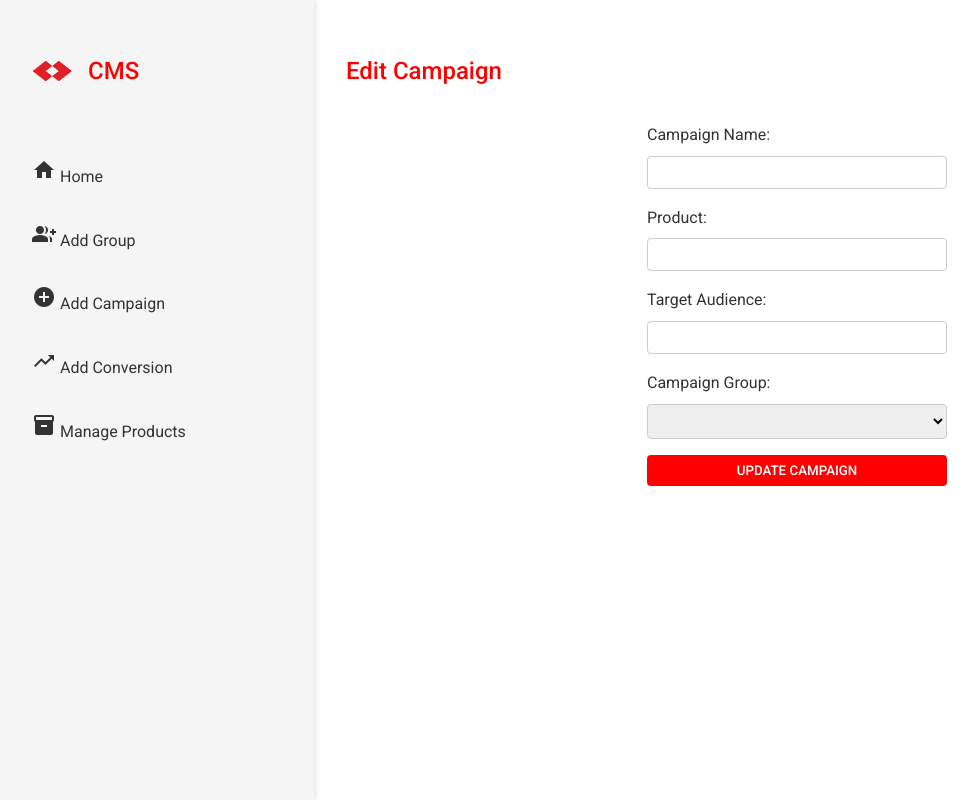
After one commit to dangphdh/campaign_management_system, a Flask app: template templates/edit_campaign.html in a window 1280 px wide. The commit adds this page. Shown: the whole page, without its empty margins (0-978 px from the left). Run offline with Flask 2, Linux system fonts and the light colour scheme; the template is opened without the code that fills it, so the values that code supplies are empty; some libraries are stand-ins or nearby versions.

Commit message:
update for mongodb

```diff
--- a/app.py
+++ b/app.py
@@ -1,16 +1,20 @@
-from flask import Flask, render_template, request, redirect, url_for
-from models import db, Product, Conversion, Campaign, CampaignGroup
-from sqlalchemy.orm import joinedload
+from flask import Flask, render_template, request, redirect, url_for, flash
+from flask_pymongo import PyMongo
+from bson import ObjectId
+from models import Product, Conversion, Campaign, CampaignGroup
 
 app = Flask(__name__)
-app.config['SQLALCHEMY_DATABASE_URI'] = 'sqlite:///campaigns.db'
-db.init_app(app)
+app.config['MONGO_URI'] = 'mongodb://localhost:27017/campaign_management'
+app.secret_key = 'your_secret_key_here'  # Add this line for flash messages
+mongo = PyMongo(app)
 
 @app.route('/')
 def index():
-    groups = CampaignGroup.query.options(
-        joinedload(CampaignGroup.campaigns).joinedload(Campaign.product)
-    ).all()
+    groups = list(mongo.db.campaign_groups.find())
+    for group in groups:
+        group['campaigns'] = list(mongo.db.campaigns.find({'group_id': group['_id']}))
+        for campaign in group['campaigns']:
+            campaign['product'] = mongo.db.products.find_one({'_id': campaign['product_id']})
     return render_template('index.html', groups=groups)
 
 @app.route('/group/add', methods=['GET', 'POST'])
@@ -21,34 +25,37 @@ def add_group():
             name = request.form['name']
             powerbi_link = request.form['powerbi_link']
             group = CampaignGroup(name=name, powerbi_link=powerbi_link)
-            db.session.add(group)
-            db.session.commit()
+            mongo.db.campaign_groups.insert_one(group.__dict__)
         return redirect(url_for('index'))
-    groups = CampaignGroup.query.all()
+    groups = list(mongo.db.campaign_groups.find())
     return render_template('add_group.html', groups=groups)
 
-@app.route('/group/edit/<int:group_id>', methods=['GET', 'POST'])
+@app.route('/group/edit/<group_id>', methods=['GET', 'POST'])
 def edit_group(group_id):
-    group = CampaignGroup.query.get_or_404(group_id)
+    group = mongo.db.campaign_groups.find_one({'_id': ObjectId(group_id)})
     if request.method == 'POST':
         action = request.form.get('action')
         if action == 'update_group':
-            group.name = request.form['name']
-            group.powerbi_link = request.form['powerbi_link']
-            db.session.commit()
+            mongo.db.campaign_groups.update_one(
+                {'_id': ObjectId(group_id)},
+                {'$set': {
+                    'name': request.form['name'],
+                    'powerbi_link': request.form['powerbi_link']
+                }}
+            )
         elif action == 'add_campaign':
             campaign_name = request.form['campaign_name']
             product_name = request.form['product_name']
             target_audience = request.form['target_audience']
-            product = Product.query.filter_by(name=product_name).first()
+            product = mongo.db.products.find_one({'name': product_name})
             if not product:
                 product = Product(name=product_name)
-                db.session.add(product)
-                db.session.commit()
-            campaign = Campaign(name=campaign_name, product_id=product.id, group_id=group.id, target_audience=target_audience)
-            db.session.add(campaign)
-            db.session.commit()
-        return redirect(url_for('edit_group', group_id=group.id))
+                product_id = mongo.db.products.insert_one(product.__dict__).inserted_id
+            else:
+                product_id = product['_id']
+            campaign = Campaign(name=campaign_name, product_id=product_id, group_id=ObjectId(group_id), target_audience=target_audience)
+            mongo.db.campaigns.insert_one(campaign.__dict__)
+        return redirect(url_for('edit_group', group_id=group_id))
     return render_template('add_group.html', group=group)
 
 @app.route('/campaign/add', methods=['GET', 'POST'])
@@ -57,25 +64,93 @@ def add_campaign():
         name = request.form['name']
         product_name = request.form['product']
         target_audience = request.form['target_audience']
-        group_id = request.form['group_id']
+        group_id = request.form.get('group_id', '')
 
-        product = Product.query.filter_by(name=product_name).first()
+        if not group_id:
+            flash('Please select a valid group for the campaign.', 'error')
+            groups = list(mongo.db.campaign_groups.find())
+            return render_template('add_campaign.html', groups=groups)
+
+        try:
+            group_id = ObjectId(group_id)
+        except:
+            flash('Invalid group selected. Please try again.', 'error')
+            groups = list(mongo.db.campaign_groups.find())
+            return render_template('add_campaign.html', groups=groups)
+
+        product = mongo.db.products.find_one({'name': product_name})
         if not product:
             product = Product(name=product_name)
-            db.session.add(product)
-            db.session.commit()
+            product_id = mongo.db.products.insert_one(product.__dict__).inserted_id
+        else:
+            product_id = product['_id']
 
-        campaign = Campaign(name=name, product_id=product.id, target_audience=target_audience, group_id=group_id)
-        db.session.add(campaign)
-        db.session.commit()
+        try:
+            campaign = Campaign(name=name, product_id=product_id, target_audience=target_audience, group_id=group_id)
+            mongo.db.campaigns.insert_one(campaign.__dict__)
+            flash('Campaign added successfully!', 'success')
+        except Exception as e:
+            flash(f'Error adding campaign: {str(e)}', 'error')
+            groups = list(mongo.db.campaign_groups.find())
+            return render_template('add_campaign.html', groups=groups)
+
         return redirect(url_for('index'))
 
-    groups = CampaignGroup.query.all()
+    groups = list(mongo.db.campaign_groups.find())
     return render_template('add_campaign.html', groups=groups)
 
-@app.route('/group/dashboard/<int:group_id>')
+@app.route('/campaign/edit/<campaign_id>', methods=['GET', 'POST'])
+def edit_campaign(campaign_id):
+    campaign = mongo.db.campaigns.find_one({'_id': ObjectId(campaign_id)})
+    if request.method == 'POST':
+        name = request.form['name']
+        product_name = request.form['product']
+        target_audience = request.form['target_audience']
+        group_id = request.form.get('group_id', '')
+
+        if not group_id:
+            flash('Please select a valid group for the campaign.', 'error')
+            groups = list(mongo.db.campaign_groups.find())
+            return render_template('edit_campaign.html', campaign=campaign, groups=groups)
+
+        try:
+            group_id = ObjectId(group_id)
+        except:
+            flash('Invalid group selected. Please try again.', 'error')
+            groups = list(mongo.db.campaign_groups.find())
+            return render_template('edit_campaign.html', campaign=campaign, groups=groups)
+
+        product = mongo.db.products.find_one({'name': product_name})
+        if not product:
+            product = Product(name=product_name)
+            product_id = mongo.db.products.insert_one(product.__dict__).inserted_id
+        else:
+            product_id = product['_id']
+
+        try:
+            mongo.db.campaigns.update_one(
+                {'_id': ObjectId(campaign_id)},
+                {'$set': {
+                    'name': name,
+                    'product_id': product_id,
+                    'target_audience': target_audience,
+                    'group_id': group_id
+                }}
+            )
+            flash('Campaign updated successfully!', 'success')
+        except Exception as e:
+            flash(f'Error updating campaign: {str(e)}', 'error')
+            groups = list(mongo.db.campaign_groups.find())
+            return render_template('edit_campaign.html', campaign=campaign, groups=groups)
+
+        return redirect(url_for('index'))
+
+    groups = list(mongo.db.campaign_groups.find())
+    return render_template('edit_campaign.html', campaign=campaign, groups=groups)
+
+@app.route('/group/dashboard/<group_id>')
 def group_dashboard(group_id):
-    group = CampaignGroup.query.get_or_404(group_id)
+    group = mongo.db.campaign_groups.find_one({'_id': ObjectId(group_id)})
     return render_template('group_dashboard.html', group=group)
 
 @app.route('/conversion/add', methods=['GET', 'POST'])
@@ -83,43 +158,108 @@ def add_conversion():
     if request.method == 'POST':
         product_name = request.form['product']
         action = request.form['action']
-        campaign_id = request.form['campaign_id']
+        campaign_id = request.form.get('campaign_id', '')
 
-        product = Product.query.filter_by(name=product_name).first()
+        if not campaign_id:
+            flash('Please select a valid campaign for the conversion.', 'error')
+            campaigns = list(mongo.db.campaigns.find())
+            return render_template('add_conversion.html', campaigns=campaigns)
+
+        try:
+            campaign_id = ObjectId(campaign_id)
+        except:
+            flash('Invalid campaign selected. Please try again.', 'error')
+            campaigns = list(mongo.db.campaigns.find())
+            return render_template('add_conversion.html', campaigns=campaigns)
+
+        product = mongo.db.products.find_one({'name': product_name})
         if not product:
             product = Product(name=product_name)
-            db.session.add(product)
-            db.session.commit()
+            product_id = mongo.db.products.insert_one(product.__dict__).inserted_id
+        else:
+            product_id = product['_id']
 
-        conversion = Conversion(product_id=product.id, action=action, campaign_id=campaign_id)
-        db.session.add(conversion)
-        db.session.commit()
+        try:
+            conversion = Conversion(product_id=product_id, action=action, campaign_id=campaign_id)
+            mongo.db.conversions.insert_one(conversion.__dict__)
+            flash('Conversion added successfully!', 'success')
+        except Exception as e:
+            flash(f'Error adding conversion: {str(e)}', 'error')
+            campaigns = list(mongo.db.campaigns.find())
+            return render_template('add_conversion.html', campaigns=campaigns)
+
         return redirect(url_for('index'))
 
-    campaigns = Campaign.query.all()
+    campaigns = list(mongo.db.campaigns.find())
     return render_template('add_conversion.html', campaigns=campaigns)
+
+@app.route('/conversion/edit/<conversion_id>', methods=['GET', 'POST'])
+def edit_conversion(conversion_id):
+    conversion = mongo.db.conversions.find_one({'_id': ObjectId(conversion_id)})
+    if request.method == 'POST':
+        product_name = request.form['product']
+        action = request.form['action']
+        campaign_id = request.form.get('campaign_id', '')
+
+        if not campaign_id:
+            flash('Please select a valid campaign for the conversion.', 'error')
+            campaigns = list(mongo.db.campaigns.find())
+            return render_template('edit_conversion.html', conversion=conversion, campaigns=campaigns)
+
+        try:
+            campaign_id = ObjectId(campaign_id)
+        except:
+            flash('Invalid campaign selected. Please try again.', 'error')
+            campaigns = list(mongo.db.campaigns.find())
+            return render_template('edit_conversion.html', conversion=conversion, campaigns=campaigns)
+
+        product = mongo.db.products.find_one({'name': product_name})
+        if not product:
+            product = Product(name=product_name)
+            product_id = mongo.db.products.insert_one(product.__dict__).inserted_id
+        else:
+            product_id = product['_id']
+
+        try:
+            mongo.db.conversions.update_one(
+                {'_id': ObjectId(conversion_id)},
+                {'$set': {
+                    'product_id': product_id,
+                    'action': action,
+                    'campaign_id': campaign_id
+                }}
+            )
+            flash('Conversion updated successfully!', 'success')
+        except Exception as e:
+            flash(f'Error updating conversion: {str(e)}', 'error')
+            campaigns = list(mongo.db.campaigns.find())
+            return render_template('edit_conversion.html', conversion=conversion, campaigns=campaigns)
+
+        return redirect(url_for('index'))
+
+    campaigns = list(mongo.db.campaigns.find())
+    return render_template('edit_conversion.html', conversion=conversion, campaigns=campaigns)
 
 @app.route('/product/add', methods=['GET', 'POST'])
 def add_product():
     if request.method == 'POST':
         name = request.form['name']
         product = Product(name=name)
-        db.session.add(product)
-        db.session.commit()
+        mongo.db.products.insert_one(product.__dict__)
         return redirect(url_for('add_product'))
-    products = Product.query.all()
+    products = list(mongo.db.products.find())
     return render_template('add_edit_product.html', products=products)
 
-@app.route('/product/edit/<int:product_id>', methods=['GET', 'POST'])
+@app.route('/product/edit/<product_id>', methods=['GET', 'POST'])
 def edit_product(product_id):
-    product = Product.query.get_or_404(product_id)
+    product = mongo.db.products.find_one({'_id': ObjectId(product_id)})
     if request.method == 'POST':
-        product.name = request.form['name']
-        db.session.commit()
+        mongo.db.products.update_one(
+            {'_id': ObjectId(product_id)},
+            {'$set': {'name': request.form['name']}}
+        )
         return redirect(url_for('add_product'))
     return render_template('add_edit_product.html', product=product)
 
 if __name__ == '__main__':
-    with app.app_context():
-        db.create_all()
     app.run(debug=True)
--- a/requirements.txt
+++ b/requirements.txt
@@ -1,3 +1,3 @@
 Flask==2.1.0
-Flask-SQLAlchemy==2.5.1
-SQLAlchemy==1.4.31
+pymongo==3.12.0
+flask-pymongo==2.3.0
--- a/templates/add_campaign.html
+++ b/templates/add_campaign.html
@@ -13,8 +13,9 @@
 
     <label for="group_id">Campaign Group:</label>
     <select id="group_id" name="group_id" required>
+        <option value="" disabled selected>Select a group</option>
         {% for group in groups %}
-            <option value="{{ group.id }}">{{ group.name }}</option>
+            <option value="{{ group._id }}">{{ group.name }}</option>
         {% endfor %}
     </select>
 
--- a/templates/add_conversion.html
+++ b/templates/add_conversion.html
@@ -10,8 +10,9 @@
 
     <label for="campaign_id">Campaign:</label>
     <select id="campaign_id" name="campaign_id" required>
+        <option value="" disabled selected>Select a campaign</option>
         {% for campaign in campaigns %}
-            <option value="{{ campaign.id }}">{{ campaign.name }}</option>
+            <option value="{{ campaign._id }}">{{ campaign.name }}</option>
         {% endfor %}
     </select>
 
--- a/templates/add_edit_product.html
+++ b/templates/add_edit_product.html
@@ -13,7 +13,7 @@
 <ul>
     {% for product in products %}
     <li>
-        <a href="{{ url_for('edit_product', product_id=product.id) }}">{{ product.name }}</a>
+        <a href="{{ url_for('edit_product', product_id=product._id) }}">{{ product.name }}</a>
     </li>
     {% endfor %}
 </ul>
--- a/templates/add_group.html
+++ b/templates/add_group.html
@@ -43,7 +43,7 @@
 <ul>
     {% for group in groups %}
     <li>
-        <a href="{{ url_for('edit_group', group_id=group.id) }}">{{ group.name }}</a>
+        <a href="{{ url_for('edit_group', group_id=group._id) }}">{{ group.name }}</a>
     </li>
     {% endfor %}
 </ul>
--- /dev/null
+++ b/templates/edit_campaign.html
@@ -0,0 +1,24 @@
+{% extends "layout.html" %}
+{% block content %}
+<h2>Edit Campaign</h2>
+<form method="POST">
+    <label for="name">Campaign Name:</label>
+    <input type="text" id="name" name="name" value="{{ campaign.name }}" required>
+
+    <label for="product">Product:</label>
+    <input type="text" id="product" name="product" value="{{ campaign.product.name }}" required>
+
+    <label for="target_audience">Target Audience:</label>
+    <input type="text" id="target_audience" name="target_audience" value="{{ campaign.target_audience }}" required>
+
+    <label for="group_id">Campaign Group:</label>
+    <select id="group_id" name="group_id" required>
+        <option value="" disabled>Select a group</option>
+        {% for group in groups %}
+            <option value="{{ group._id }}" {% if group._id == campaign.group_id %}selected{% endif %}>{{ group.name }}</option>
+        {% endfor %}
+    </select>
+
+    <button type="submit">Update Campaign</button>
+</form>
+{% endblock %}
--- a/templates/layout.html
+++ b/templates/layout.html
@@ -23,6 +23,15 @@
             </nav>
         </aside>
         <main>
+            {% with messages = get_flashed_messages(with_categories=true) %}
+                {% if messages %}
+                    <div class="flash-messages">
+                        {% for category, message in messages %}
+                            <div class="alert alert-{{ category }}">{{ message }}</div>
+                        {% endfor %}
+                    </div>
+                {% endif %}
+            {% endwith %}
             {% block content %}{% endblock %}
         </main>
     </div>
```
Also changed, not shown: models.py (+56 -24 lines), templates/edit_conversion.html (added, +21 -0 lines), templates/index.html (+12 -1 lines).
